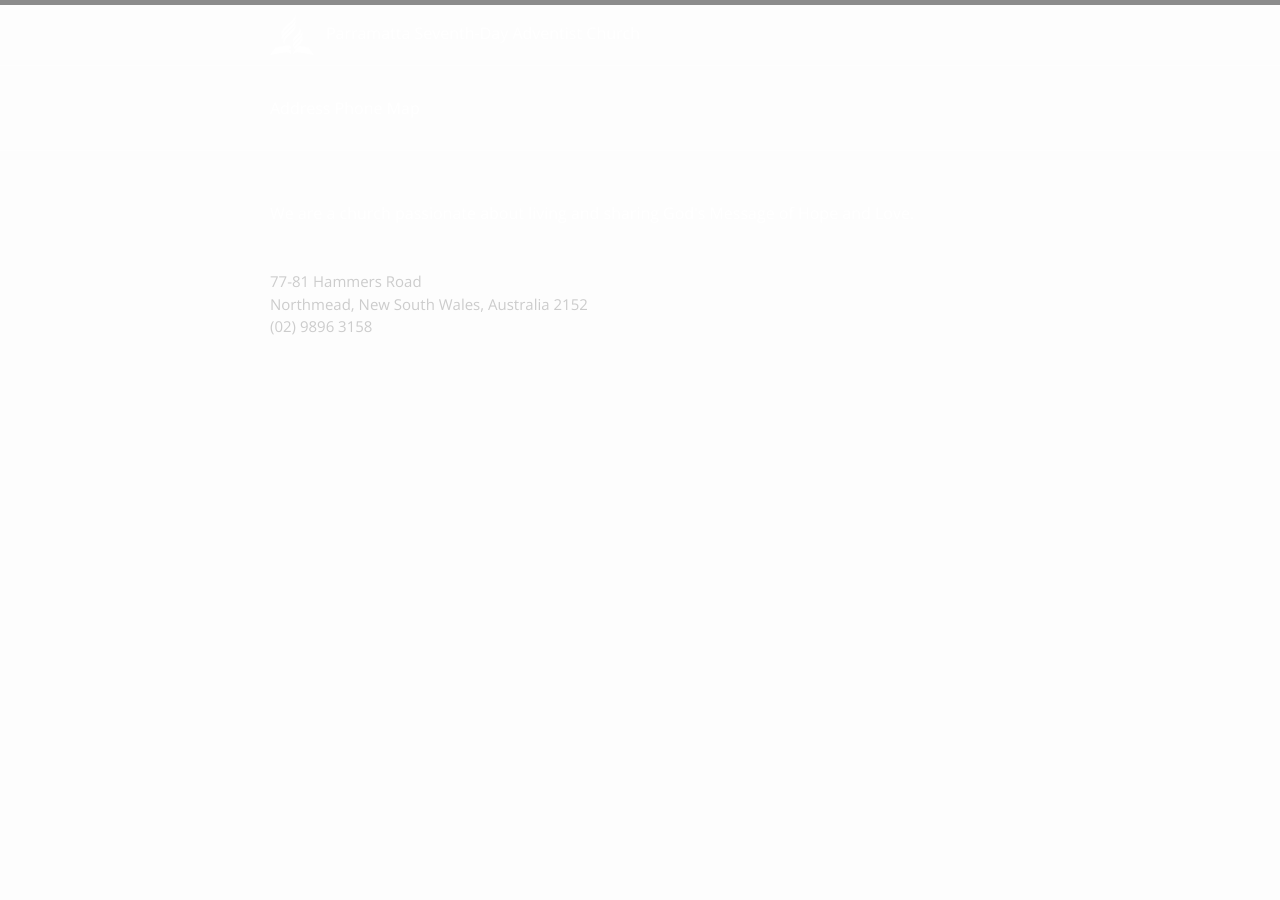
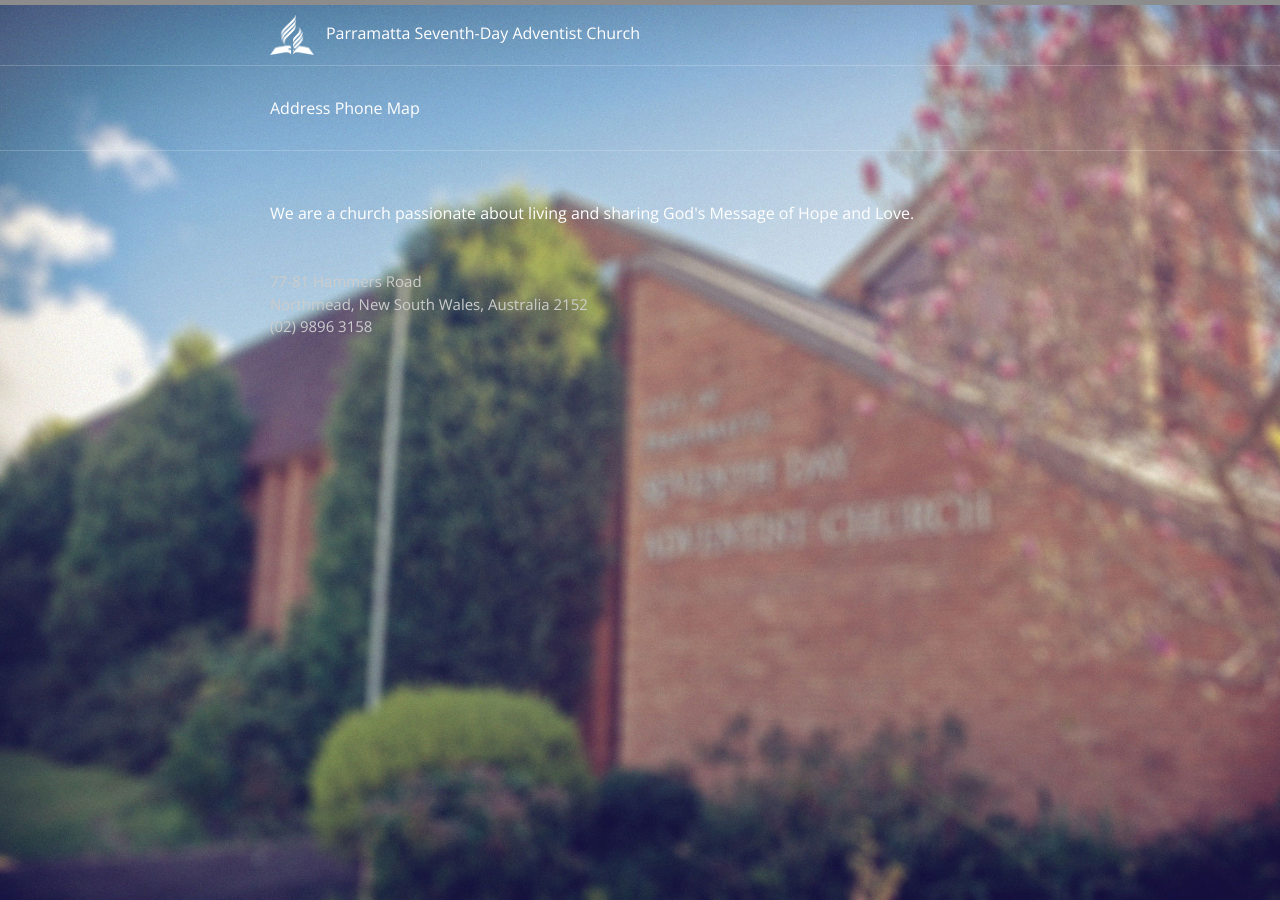
Before and after one commit to parramattasda/parramattasda.github.io, a Jekyll site: the page built from contact.markdown, in a window 1280 px wide. Built offline with Jekyll 4.4.1, drawn with Linux system fonts in a browser that asks for light colours.

Commit message:
Updated Welcome To Jekyll and 1 other file

```diff
--- a/_includes/head.html
+++ b/_includes/head.html
@@ -9,11 +9,7 @@
     <link rel="canonical" href="{{ page.url | replace:'index.html','' | prepend: site.baseurl | prepend: site.url }}">
     <style>
         body {
-        {% if page['background_image'] %}
-            background-image: url("{{ page['background_image'] }}");
-        {% else %}
-            background-image: none;
-        {% endif %}
+            background-image: {{ page['background_image'] }};
         }
     </style>
 </head>
```
